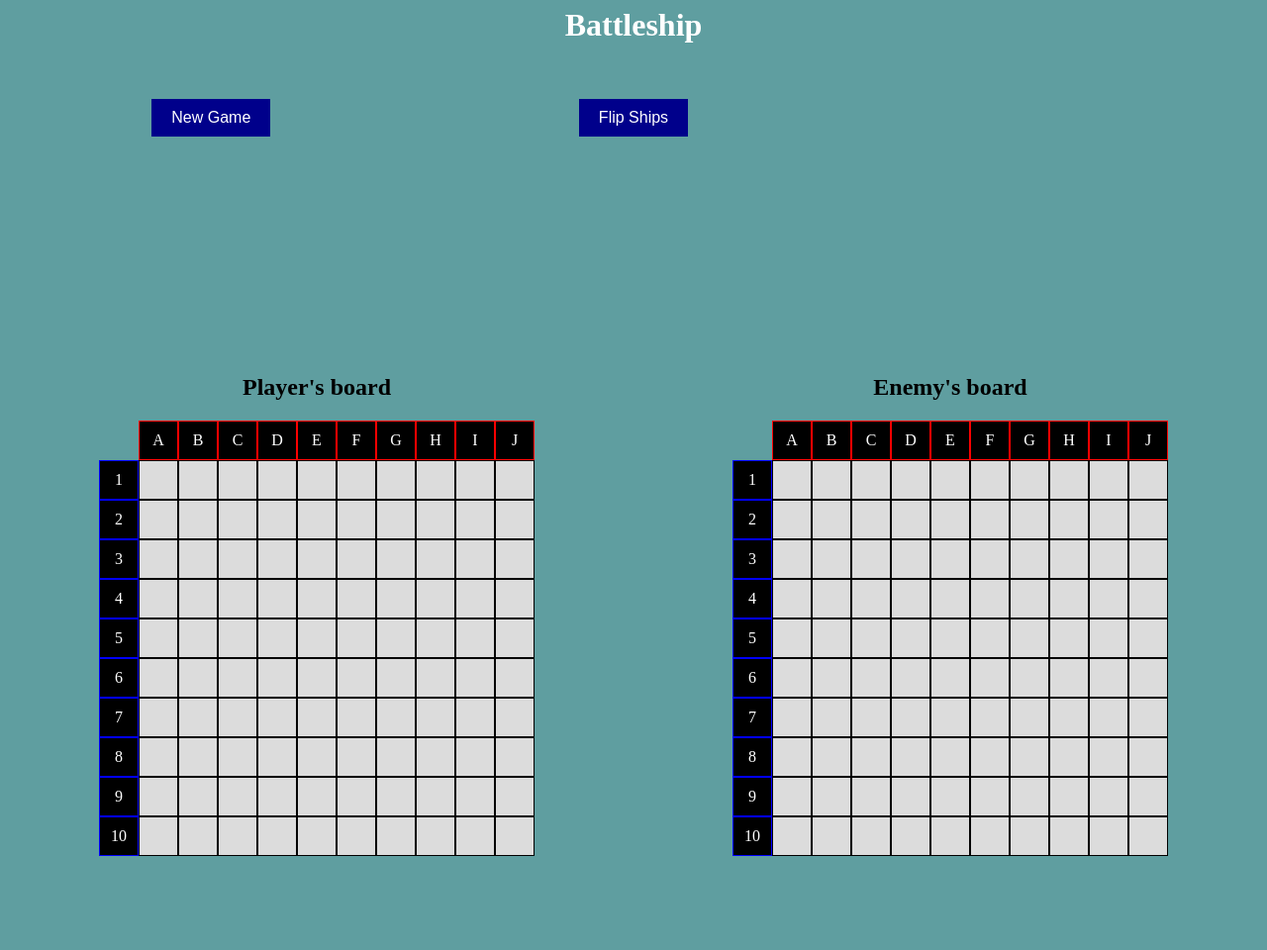
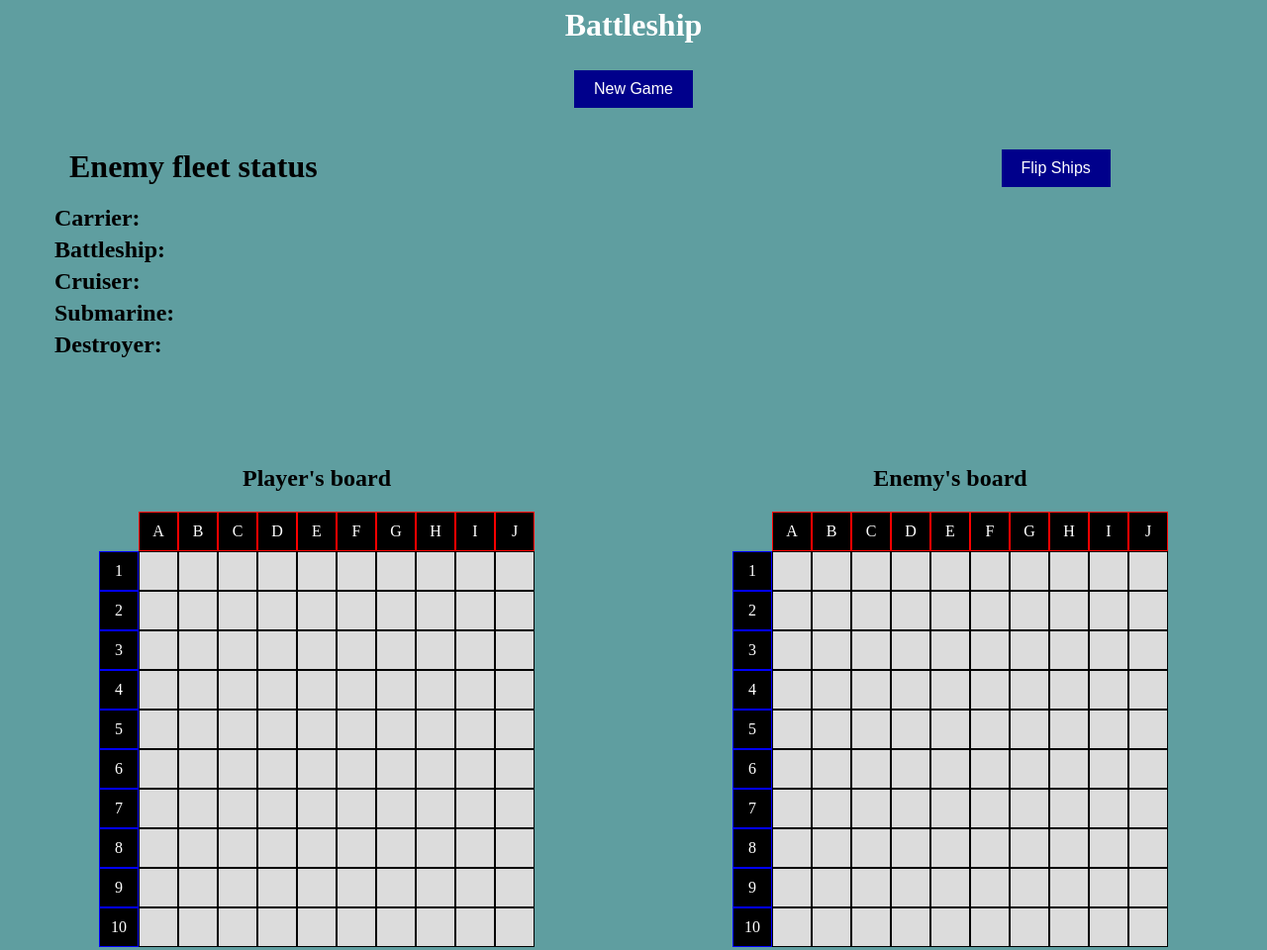
Before and after one commit to Ahab1777/battleship2, a website with bundled scripts: page src/index.html in a window 1280 px wide. Shown: the whole page at 99% size. Before the commit the page ends 885 px from the top, so only its background shows below. Built offline with nearby package versions, Linux system fonts and the light colour scheme.

Commit message:
starting UI

```diff
--- a/src/dom-manager.js
+++ b/src/dom-manager.js
@@ -83,6 +83,11 @@ export function render(match){
 
 
     })
+
+    //Render enemy fleet status
+    const fleetStatusNode = document.querySelectorAll('.classShip');
+
+
 }
 
 export function resetDOM(match){
--- a/src/index.html
+++ b/src/index.html
@@ -16,12 +16,21 @@
         <div class="new-game-btn-container">
             <button class="new-game">New Game</button>
         </div>
-
         <div class="flip-btn-container">
             <button class="flip-btn">Flip Ships</button>
         </div>
-    </div>
-    <div class="fleet" id="fleet" data-direction="horizontal">
+        <div class="fleet-container">
+            <div class="fleet" id="fleet" data-direction="horizontal">
+            </div>
+        </div>
+        <div class="score">
+            <h3>Enemy fleet status</h3>
+            <div data-ship="carrier" class="shipStatus">Carrier: <span></span></div>
+            <div data-ship="battleship" class="shipStatus">Battleship: <span></span></div>
+            <div data-ship="cruiser" class="shipStatus">Cruiser: <span></span></div>
+            <div data-ship="submarine" class="shipStatus">Submarine: <span></span></div>
+            <div data-ship="destroyer" class="shipStatus">Destroyer: <span></span></div>
+        </div>
     </div>
     <div class="battle-container">
         <div class="team-container">
--- a/src/style.css
+++ b/src/style.css
@@ -17,17 +17,54 @@
 .game-display {
     display: grid;
     grid-template-columns: repeat(3, 1fr);
-    grid-template-rows: 1fr, 1fr;
+    grid-template-rows: repeat(2, calc(2 * var(--square-side))) 1fr;
 }
 
 .game-status {
-    grid-area: 1 / 1 / 2 / 4;
+    grid-area: 2 / 1 / 3 / 4;
     display: flex;
     justify-content: center;
     align-items: center;
     height: 50px;
     color: white;
 }
+
+
+/* Display - Score */
+.score{
+    grid-area: 2 / 1 / 4 / 3;
+    margin-left: 50px;
+}
+
+.score > h3{
+    font-size: 2rem;
+    margin: 20px;
+}
+
+.score > div{
+    font-size: 1.5rem;
+    margin: 5px;
+    font-weight: bold;
+}
+
+
+.fleet-container{
+    margin: 10px;
+}
+
+.new-game-btn-container{
+    grid-area: 1 / 2 / 2 / 3;
+}
+
+.flip-btn-container{
+    grid-area: 2 / 3 / 3 / 4;
+}
+
+.fleet-container{
+    grid-area: 3 / 3 / 4 / 4;
+
+}
+
 
 .new-game-btn-container, .random-positions-btn-container, .flip-btn-container {
     grid-template-columns:auto;
```
Also changed, not shown: src/main.js (+0 -49 lines), src/utils.js (+76 -67 lines).
